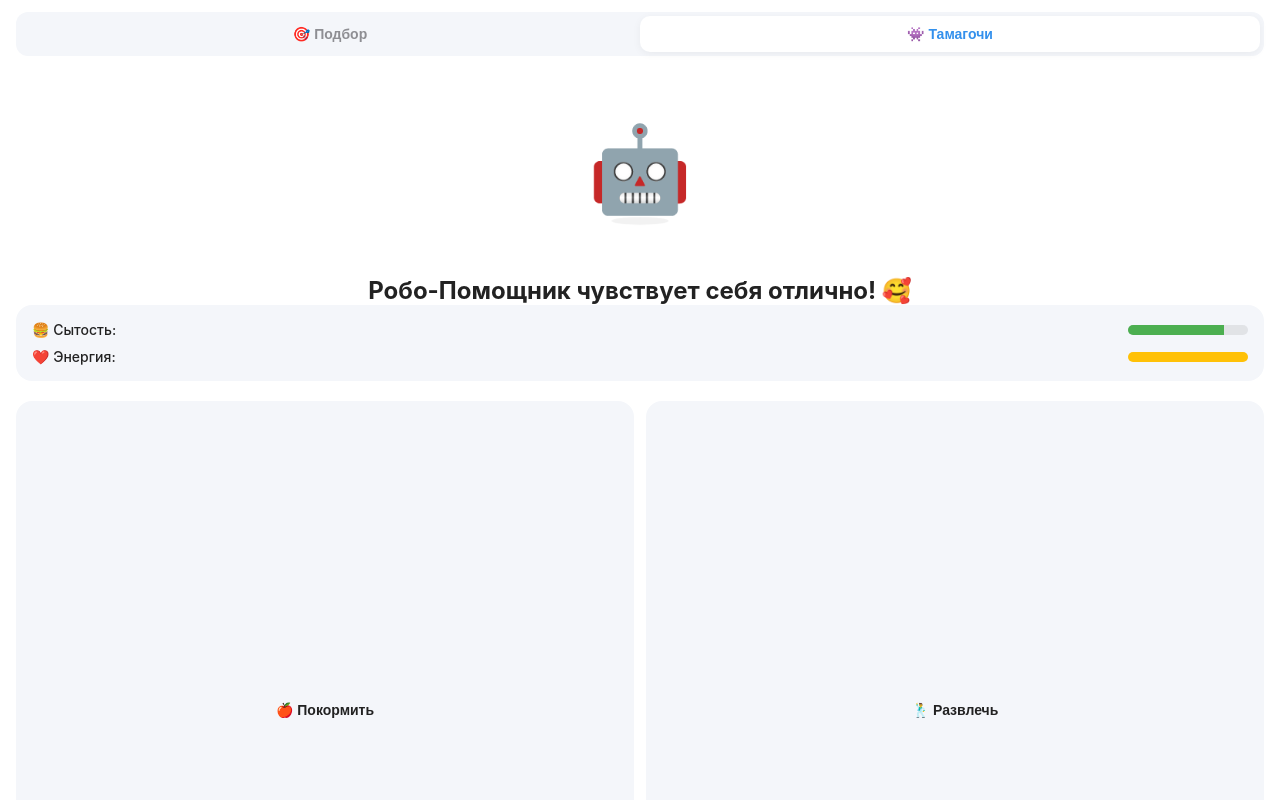
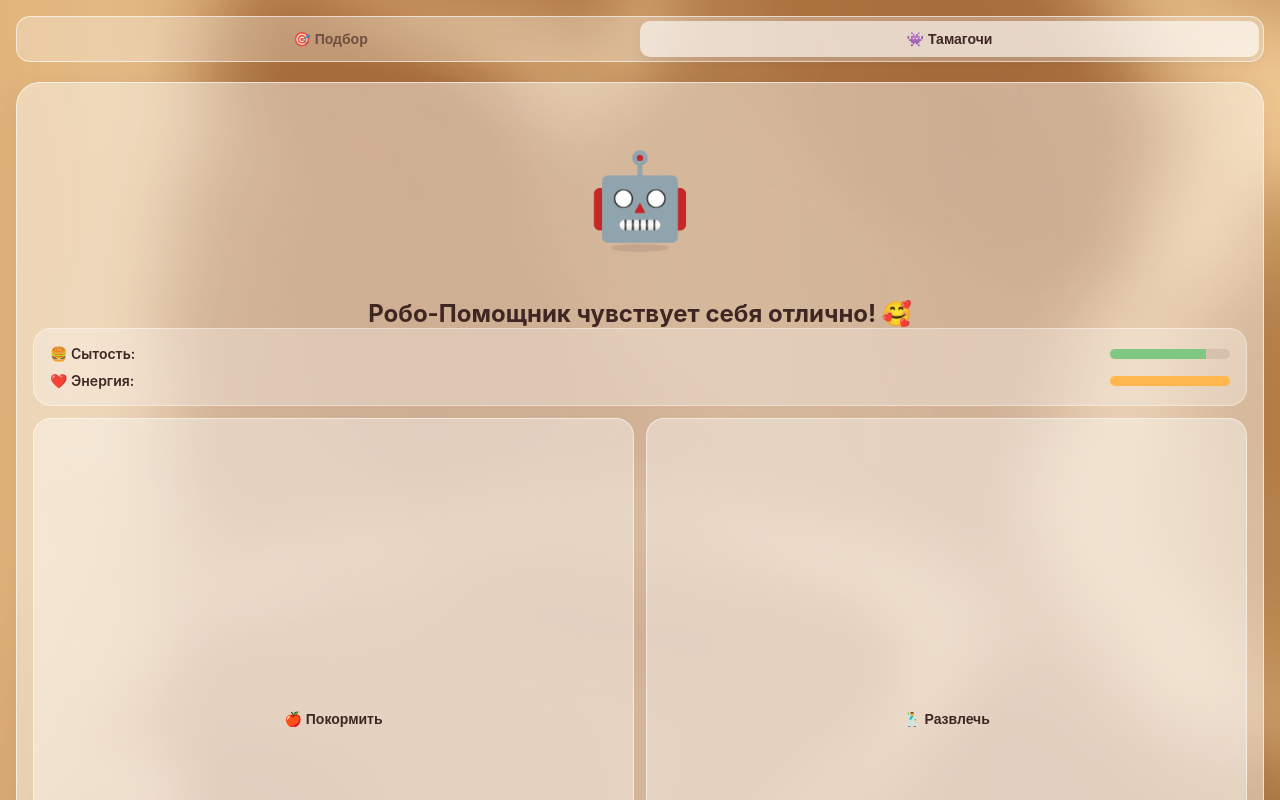
Before and after one commit to zorovdmitrij440-stack/admins-quiz, a plain HTML site: page index.html in a window 1280 px wide. Both pictures are taken after a click on the button "👾 Тамагочи". Shown: the top 800 px of the page. Drawn offline with Linux system fonts and the light colour scheme.

Commit message:
Update style.css

```diff
--- a/style.css
+++ b/style.css
@@ -1,13 +1,16 @@
 /* ==========================================================================
-   ОБЩИЕ СТИЛИ И ИНИЦИАЛИЗАЦИЯ (ПОДСТРОЙКА ПОД ТЕМУ TELEGRAM)
+   ОБЩИЕ СТИЛИ И НАСТРОЙКА ТЁПЛОГО ПЕСОЧНОГО ФОНА
    ========================================================================== */
 :root {
-    --bg-color: var(--tg-theme-bg-color, #ffffff);
-    --text-color: var(--tg-theme-text-color, #222222);
-    --hint-color: var(--tg-theme-hint-color, #8e8e93);
-    --button-color: var(--tg-theme-button-color, #3390ec);
-    --button-text: var(--tg-theme-button-text-color, #ffffff);
-    --secondary-bg: var(--tg-theme-secondary-bg-color, #f4f6fa);
+    --text-color: #3e2723; /* Глубокий кофейный цвет для идеальной читаемости */
+    --hint-color: rgba(62, 39, 35, 0.65); /* Тусклый текст для описаний */
+    --button-color: #a1887f; /* Благородный кофейно-пастельный цвет кнопок */
+    --button-text: #ffffff;
+
+    /* Эффект матового стекла, адаптированный под светлый фон */
+    --glass-bg: rgba(255, 255, 255, 0.45);
+    --glass-border: rgba(255, 255, 255, 0.6);
+    --glass-blur: blur(20px) cubic-bezier(0.1, 0.8, 0.3, 1);
 }
 
 * {
@@ -19,24 +22,33 @@
 
 body {
     font-family: -apple-system, BlinkMacSystemFont, "Segoe UI", Roboto, sans-serif;
-    background-color: var(--bg-color);
     color: var(--text-color);
     display: flex;
     flex-direction: column;
     min-height: 100vh;
     width: 100vw;
     overflow-x: hidden;
+
+    /* Привязка к вашей картинке фона */
+    background-image: url('imges/fon.JPEG');
+    background-size: cover;
+    background-position: center center;
+    background-repeat: no-repeat;
+    background-attachment: fixed;
 }
 
 /* ==========================================================================
-   НАВИГАЦИЯ (ВКЛАДКИ СВЕРХУ)
+   НАВИГАЦИЯ (ПОЛУПРОЗРАЧНЫЕ ВКЛАДКИ СВЕРХУ)
    ========================================================================== */
 .tab-bar {
     display: flex;
-    background: var(--secondary-bg);
+    background: rgba(255, 255, 255, 0.3);
+    backdrop-filter: var(--glass-blur);
+    -webkit-backdrop-filter: var(--glass-blur);
+    border: 1px solid var(--glass-border);
     padding: 4px;
-    border-radius: 12px;
-    margin: 12px 16px 4px 16px;
+    border-radius: 14px;
+    margin: 16px 16px 4px 16px;
     z-index: 100;
 }
 
@@ -50,17 +62,17 @@ body {
     color: var(--hint-color);
     cursor: pointer;
     border-radius: 10px;
-    transition: all 0.2s;
+    transition: all 0.2s ease;
 }
 
 .tab-btn.active {
-    background: var(--bg-color);
-    color: var(--button-color);
-    box-shadow: 0 2px 8px rgba(0,0,0,0.05);
+    background: rgba(255, 255, 255, 0.6);
+    color: var(--text-color);
+    box-shadow: 0 4px 12px rgba(62, 39, 35, 0.08);
 }
 
 /* ==========================================================================
-   ОСНОВНОЙ КОНТЕНЕР И ЭКРАНЫ
+   ОСНОВНОЙ КОНТЕНТ И СТАРТОВЫЕ КАРТОЧКИ (МАТОВОЕ СТЕКЛО)
    ========================================================================== */
 #app {
     flex: 1;
@@ -93,18 +105,24 @@ body {
     opacity: 1;
 }
 
+/* Стеклянные карточки */
 .card {
-    background: var(--bg-color);
+    background: var(--glass-bg);
+    backdrop-filter: var(--glass-blur);
+    -webkit-backdrop-filter: var(--glass-blur);
+    border: 1px solid var(--glass-border);
     width: 100%;
     display: flex;
     flex-direction: column;
     text-align: center;
+    border-radius: 24px;
+    padding: 24px 16px;
+    box-shadow: 0 8px 32px 0 rgba(62, 39, 35, 0.06);
 }
 
-/* Элементы стартового экрана и результатов */
 .emoji-hero {
     font-size: 72px;
-    margin: 20px 0;
+    margin: 16px 0;
 }
 
 h1 {
@@ -120,8 +138,9 @@ p {
     margin-bottom: 24px;
 }
 
+/* Главная кнопка */
 .main-button {
-    background: var(--button-color);
+    background: #5d4037; /* Контрастный шоколадный цвет для главной кнопки */
     color: var(--button-text);
     border: none;
     border-radius: 16px;
@@ -130,7 +149,11 @@ p {
     font-weight: 600;
     width: 100%;
     cursor: pointer;
-    box-shadow: 0 4px 12px rgba(51, 144, 236, 0.2);
+    box-shadow: 0 4px 15px rgba(93, 64, 55, 0.2);
+    transition: transform 0.1s ease;
+}
+.main-button:active {
+    transform: scale(0.98);
 }
 
 /* ==========================================================================
@@ -150,37 +173,42 @@ p {
     flex: 1;
     height: 4px;
     border-radius: 2px;
-    background: var(--hint-color);
-    opacity: 0.2;
+    background: rgba(62, 39, 35, 0.15);
 }
 
 .dot.active {
-    opacity: 1;
-    background: var(--button-color);
+    background: #5d4037;
 }
 
 .options-grid {
     display: flex;
     flex-direction: column;
-    gap: 10px;
+    gap: 12px;
     width: 100%;
 }
 
+/* Полупрозрачные кнопки вариантов ответов */
 .option-btn {
-    background: var(--secondary-bg);
+    background: rgba(255, 255, 255, 0.4);
+    border: 1px solid rgba(255, 255, 255, 0.5);
     color: var(--text-color);
-    border: none;
     padding: 16px;
     border-radius: 14px;
     font-size: 15px;
-    font-weight: 500;
+    font-weight: 600;
     text-align: left;
     cursor: pointer;
     width: 100%;
+    transition: background 0.2s;
+}
+
+.option-btn:active {
+    background: rgba(255, 255, 255, 0.7);
 }
 
 .match-profile {
-    background: var(--secondary-bg);
+    background: rgba(255, 255, 255, 0.3);
+    border: 1px solid rgba(255, 255, 255, 0.4);
     border-radius: 16px;
     padding: 20px;
     margin: 16px 0;
@@ -194,8 +222,8 @@ p {
 
 .match-badge {
     display: inline-block;
-    background: rgba(51, 144, 236, 0.1);
-    color: var(--button-color);
+    background: #d7ccc8;
+    color: #5d4037;
     padding: 4px 12px;
     border-radius: 12px;
     font-size: 13px;
@@ -204,7 +232,7 @@ p {
 }
 
 /* ==========================================================================
-   ИГРОВАЯ ЗОНА ТАМАГОЧИ И СЕТКА КНОПОК 2х2
+   ИГРОВАЯ ЗОНА ТАМАГОЧИ И ИСПРАВЛЕННАЯ СЕТКА КНОПОК
    ========================================================================== */
 .monster-stage {
     position: relative;
@@ -213,10 +241,9 @@ p {
     flex-direction: column;
     justify-content: center;
     align-items: center;
-    margin: 20px 0;
+    margin: 16px 0;
 }
 
-/* Класс текстового спрайта для эмодзи */
 .tama-emoji-sprite {
     font-size: 84px;
     line-height: 1;
@@ -228,7 +255,7 @@ p {
 #monster-shadow {
     width: 60px;
     height: 8px;
-    background: rgba(0,0,0,0.06);
+    background: rgba(62, 39, 35, 0.12); /* Тень в цвет окружения */
     border-radius: 50%;
     margin-top: 5px;
     animation: shadowPulse 1.5s infinite ease-in-out;
@@ -238,13 +265,14 @@ p {
     animation: bounce 1.5s infinite ease-in-out;
 }
 
-/* Контейнер шкал параметров */
+/* Подложка параметров */
 .stats-holder {
     width: 100%;
-    background: var(--secondary-bg);
+    background: rgba(255, 255, 255, 0.3);
+    border: 1px solid rgba(255, 255, 255, 0.4);
     padding: 16px;
-    border-radius: 16px;
-    margin-bottom: 10px;
+    border-radius: 18px;
+    margin-bottom: 12px;
 }
 
 .stat-line {
@@ -253,7 +281,7 @@ p {
     justify-content: space-between;
     margin-bottom: 10px;
     font-size: 14px;
-    font-weight: 500;
+    font-weight: 600;
 }
 
 .stat-line:last-child {
@@ -263,55 +291,53 @@ p {
 .bar-bg {
     width: 120px;
     height: 10px;
-    background: rgba(0,0,0,0.08);
+    background: rgba(62, 39, 35, 0.1);
     border-radius: 5px;
     overflow: hidden;
 }
 
 .bar-fill {
     height: 100%;
-    background: #4CAF50;
+    background: #81c784; /* Приглушенный зеленый */
     width: 0;
     transition: width 0.3s ease;
 }
 
 .bar-fill.energy {
-    background: #FFC107;
+    background: #ffb74d; /* Приглушенный оранжевый */
 }
 
-/* ИСПРАВЛЕННАЯ СЕТКА КНОПОК 2х2 */
+/* Квадратные матовые кнопки действий */
 .tama-actions {
     display: grid;
-    grid-template-columns: repeat(2, 1fr); /* Ровно 2 колонки */
-    gap: 12px; /* Равномерный отступ между кнопками */
+    grid-template-columns: repeat(2, 1fr);
+    gap: 12px;
     width: 100%;
-    margin-top: 10px;
 }
 
 .game-btn {
-    background: var(--secondary-bg);
+    background: rgba(255, 255, 255, 0.4);
+    border: 1px solid rgba(255, 255, 255, 0.5);
     color: var(--text-color);
-    border: 2px solid transparent;
     padding: 14px 10px;
-    border-radius: 16px;
+    border-radius: 18px;
     font-size: 14px;
-    font-weight: 600;
+    font-weight: 700;
     cursor: pointer;
     display: flex;
-    flex-direction: column; /* Эмодзи строится над текстом */
+    flex-direction: column;
     align-items: center;
     justify-content: center;
-    gap: 6px;
-    aspect-ratio: 1 / 1; /* Жесткий квадрат, кнопки больше не поплывут */
+    gap: 8px;
+    aspect-ratio: 1 / 1;
     transition: background 0.1s, border-color 0.1s;
 }
 
 .game-btn:active {
-    border-color: var(--button-color);
-    background: rgba(0, 0, 0, 0.03);
+    border-color: #5d4037;
+    background: rgba(255, 255, 255, 0.7);
 }
 
-/* Резервный класс для будущих картинок PNG */
 .tama-img {
     width: 120px;
     height: 120px;
```
